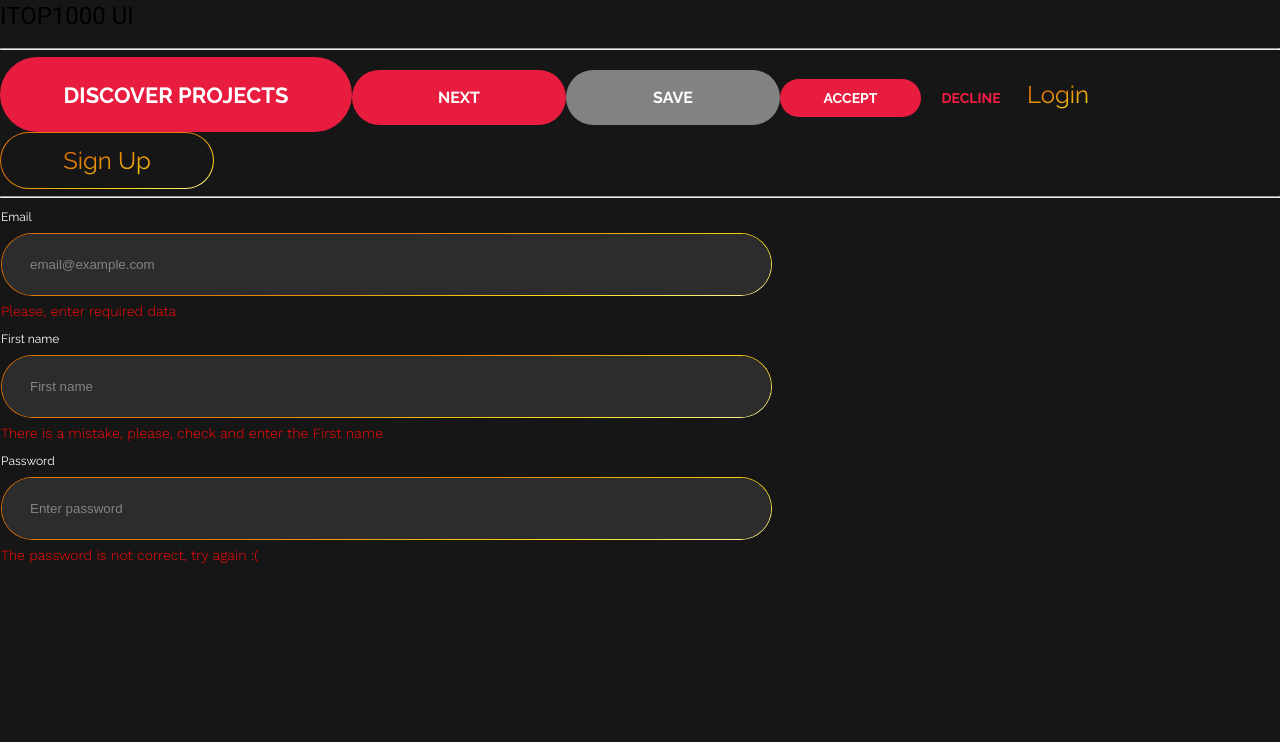
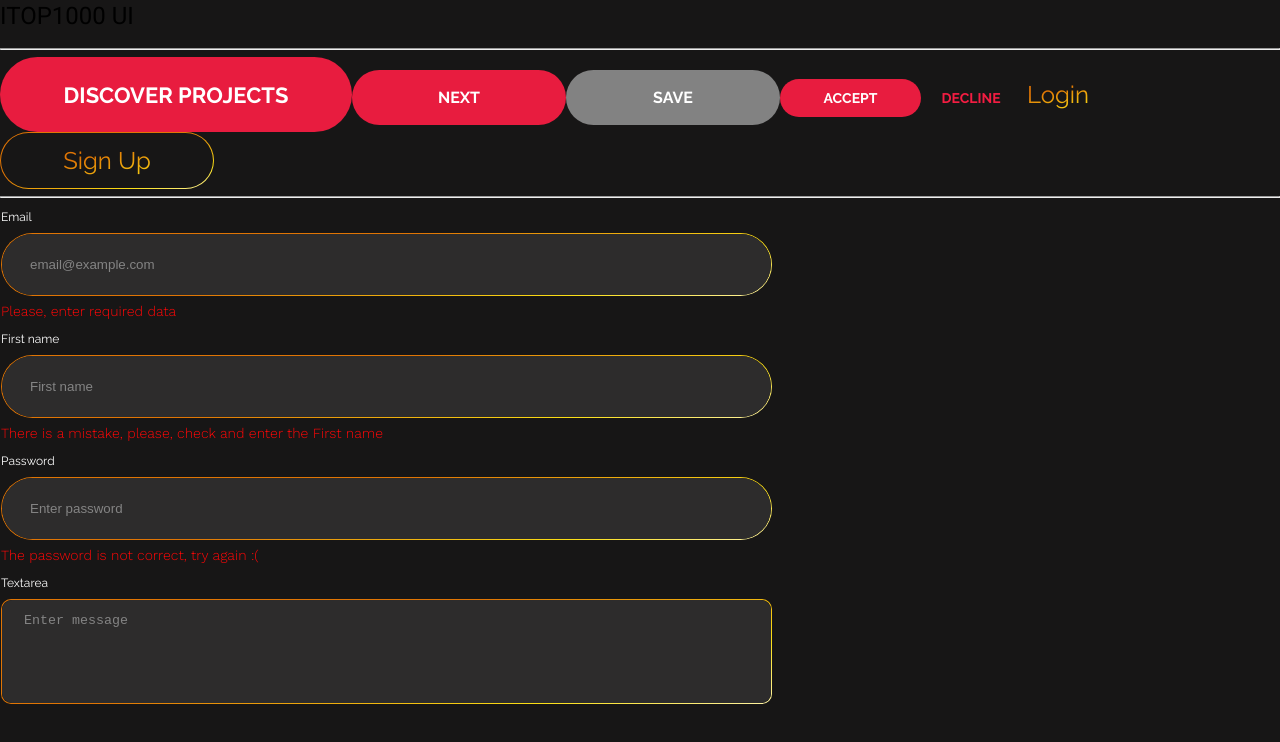
Before and after one commit to tergog/itop1000-front-2.0, an Angular app: page / in a window 1280 px wide. Shown: the top 742 px of the page. Built offline with nearby package versions, Linux system fonts and the light colour scheme.

Commit message:
added textarea element

```diff
--- a/src/app/app.component.html
+++ b/src/app/app.component.html
@@ -13,3 +13,4 @@
 <app-input [inputParameters]="objInputParameters.email"></app-input>
 <app-input [inputParameters]="objInputParameters.text"></app-input>
 <app-input [inputParameters]="objInputParameters.password"></app-input>
+<app-input [inputParameters]="objInputParameters.textarea"></app-input>
--- a/src/app/app.component.ts
+++ b/src/app/app.component.ts
@@ -34,8 +34,8 @@ export class AppComponent {
       error: ''
     },
     textarea: {
-      placeholder: '',
-      type: '',
+      placeholder: 'Enter message',
+      type: 'textarea',
       label: 'Textarea',
       error: ''
     }
--- a/src/app/shared/custom-ui/input/input.component.html
+++ b/src/app/shared/custom-ui/input/input.component.html
@@ -2,7 +2,10 @@
   <div class="item-label">
     <label>{{ _inputParameters.label }}</label>
   </div>
-  <div class="item-input">
+  <div [ngClass]="{
+  'item-input': _inputParameters.type !== EInputElementType.TextArea,
+  'item-textarea': _inputParameters.type === EInputElementType.TextArea
+  }">
     <input *ngIf=" _inputParameters.type === EInputElementType.Email"
            class=""
            [type]="_inputParameters.type"
@@ -26,8 +29,17 @@
            (input)="change($event)"
            [value]="value"
            [disabled]="disableState">
+
+    <textarea *ngIf=" _inputParameters.type === EInputElementType.TextArea"
+              class=""
+              [placeholder]="_inputParameters.placeholder"
+              (input)="change($event)"
+              [value]="value"
+              [disabled]="disableState">
+    </textarea>
   </div>
+
   <div class="item-error">
-   {{ _inputParameters.error }}
+    {{ _inputParameters.error }}
   </div>
 </div>
--- a/src/app/shared/custom-ui/input/input.component.scss
+++ b/src/app/shared/custom-ui/input/input.component.scss
@@ -19,22 +19,44 @@
     margin-bottom: 7px;
   }
 
-  .item-input {
+  .item-input, .item-textarea {
     width: 100%;
     background: linear-gradient($pageBackground, $pageBackground) padding-box,
     $borderGradient border-box;
     border: 1px solid transparent;
+    max-width: 769px;
+    max-height: 103px;
+
+    textarea, input {
+      width: 100%;
+      color: $white;
+      background: $inputBackground;
+      box-sizing: border-box;
+      border: none;
+    }
+  }
+
+  .item-textarea {
+    border-radius: 10px;
+
+    textarea {
+      padding: 13px 22px;
+      border-radius: 10px;
+      height: 103px;
+      resize: none;
+    }
+
+    textarea::placeholder {
+      color: $placeholderColor;
+    }
+  }
+
+  .item-input {
     border-radius: 50px;
-    max-width: 769px;
 
     input {
-      width: 100%;
-      box-sizing: border-box;
       padding: 23px 28px;
       border-radius: 50px;
-      border: none;
-      background: $inputBackground;
-      color: $white;
       display: inline-block;
     }
 
@@ -42,11 +64,10 @@
       color: $placeholderColor;
     }
   }
-  .item-error{
+
+  .item-error {
     color: $textError;
     @include setFontParams($fontError, 300, normal, 30px);
     font-size: 14px;
   }
-
-
 }
```
